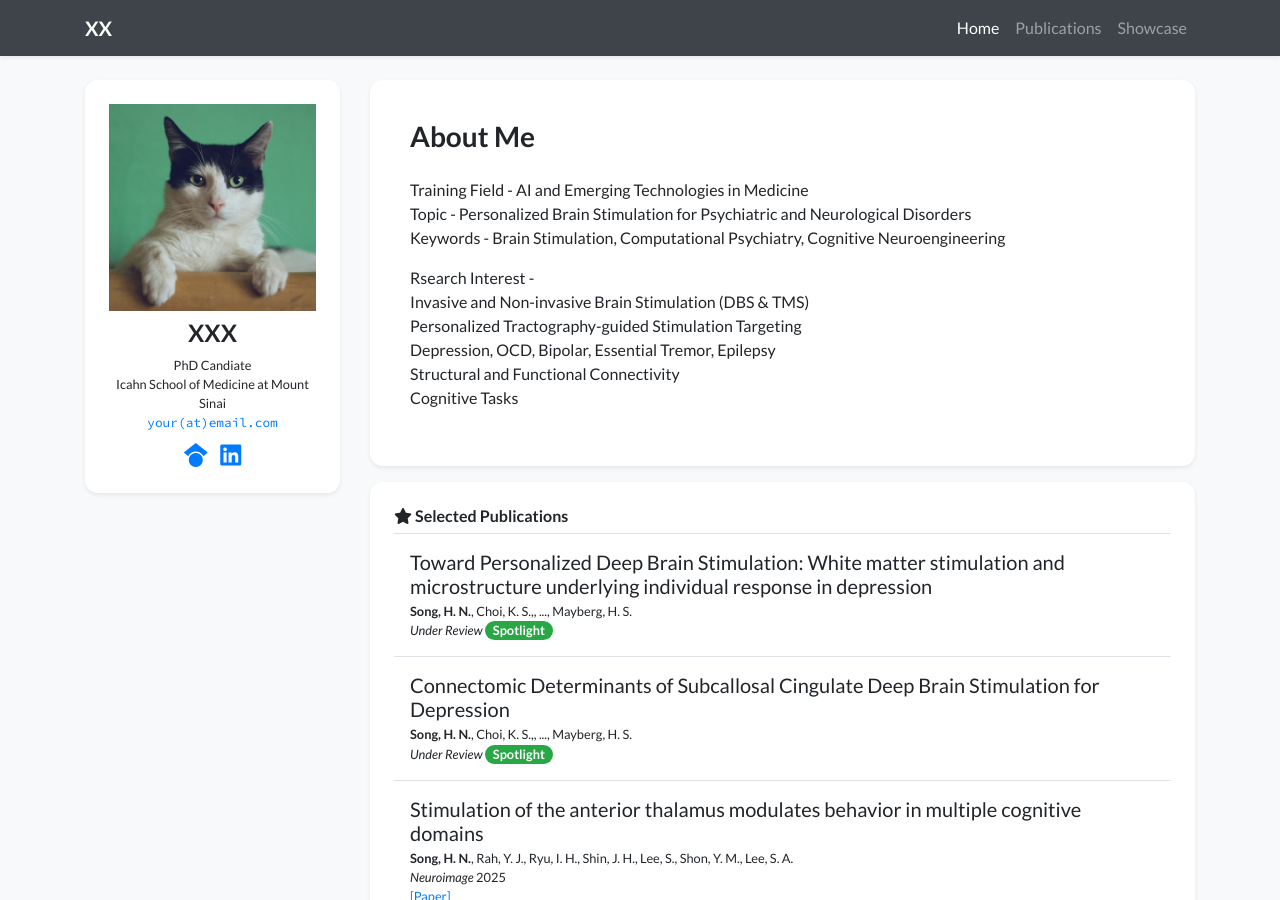
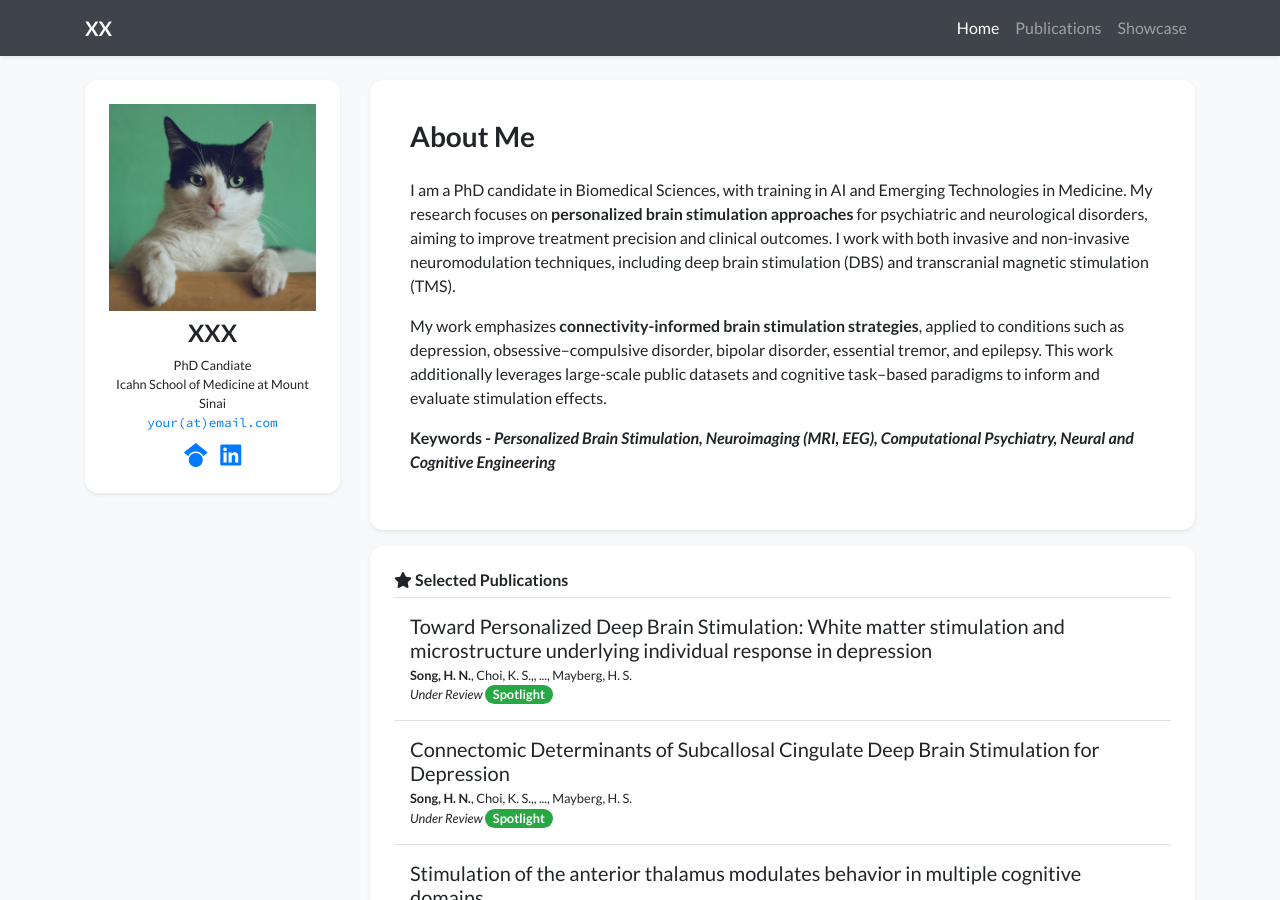
Before and after one commit to ha-neul-song/ha-neul-song.github.io, a Jekyll site: the page built from index.html, in a window 1280 px wide and 900 px high. Built offline with Jekyll 4.4.1, drawn with Linux system fonts in a browser that asks for light colours; nearby versions of some CDN libraries; a style sheet for code colours, icons or effects is not loaded.

Commit message:
Update site

```diff
--- a/_data/profile.yml
+++ b/_data/profile.yml
@@ -22,17 +22,13 @@ linkedin: ha-neul-song-077b2423b
 short_bio_text_justify: false
 short_bio: >-
   <p>
-    Training Field - AI and Emerging Technologies in Medicine <br/>
-    Topic - Personalized Brain Stimulation for Psychiatric and Neurological Disorders <br/>
-    Keywords - Brain Stimulation, Computational Psychiatry, Cognitive Neuroengineering
+    I am a PhD candidate in Biomedical Sciences, with training in AI and Emerging Technologies in Medicine. My research focuses on <strong>personalized brain stimulation approaches</strong> for psychiatric and neurological disorders, aiming to improve treatment precision and clinical outcomes. I work with both invasive and non-invasive neuromodulation techniques, including deep brain stimulation (DBS) and transcranial magnetic stimulation (TMS). <br/>
   </p>
   <p>
-    Rsearch Interest - <br/>
-    Invasive and Non-invasive Brain Stimulation (DBS & TMS) <br/>
-    Personalized Tractography-guided Stimulation Targeting <br/>
-    Depression, OCD, Bipolar, Essential Tremor, Epilepsy <br/>
-    Structural and Functional Connectivity <br/>
-    Cognitive Tasks
+    My work emphasizes <strong>connectivity-informed brain stimulation strategies</strong>, applied to conditions such as depression, obsessive–compulsive disorder, bipolar disorder, essential tremor, and epilepsy. This work additionally leverages large-scale public datasets and cognitive task–based paradigms to inform and evaluate stimulation effects.
+  </p>
+  <p>
+    <strong>Keywords - <em>Personalized Brain Stimulation, Neuroimaging (MRI, EEG), Computational Psychiatry, Neural and Cognitive Engineering</em></strong>
   </p>
 #    A <a href="https://en.wikipedia.org/wiki/Bicolor_cat" target="_blank">bicolor cat</a> is a cat with white fur combined with fur of some other colour, for example solid black, tabby, or colourpointed.
 
```
